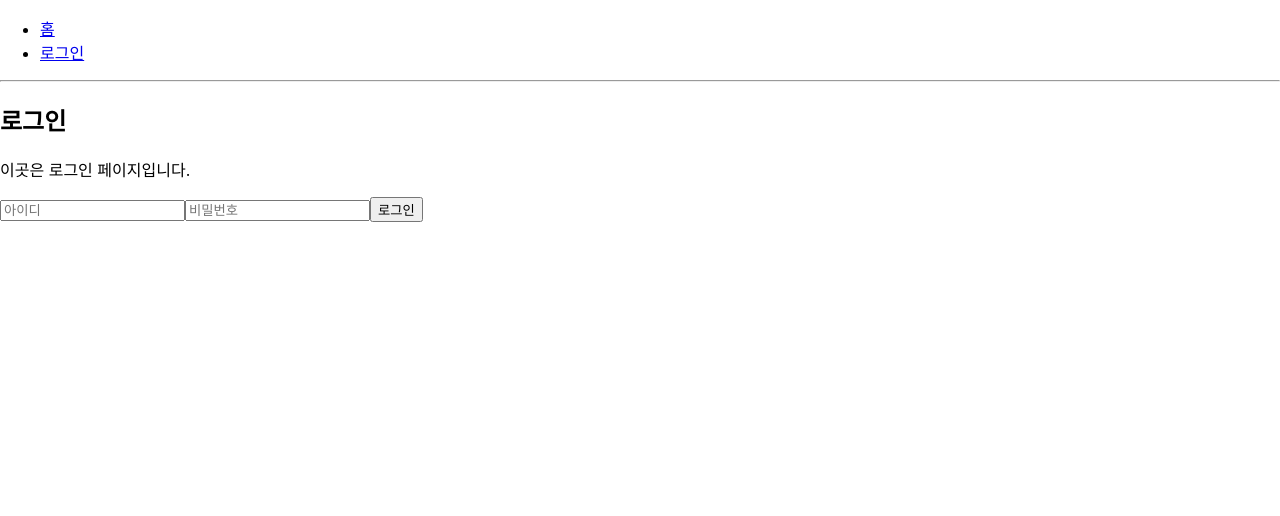
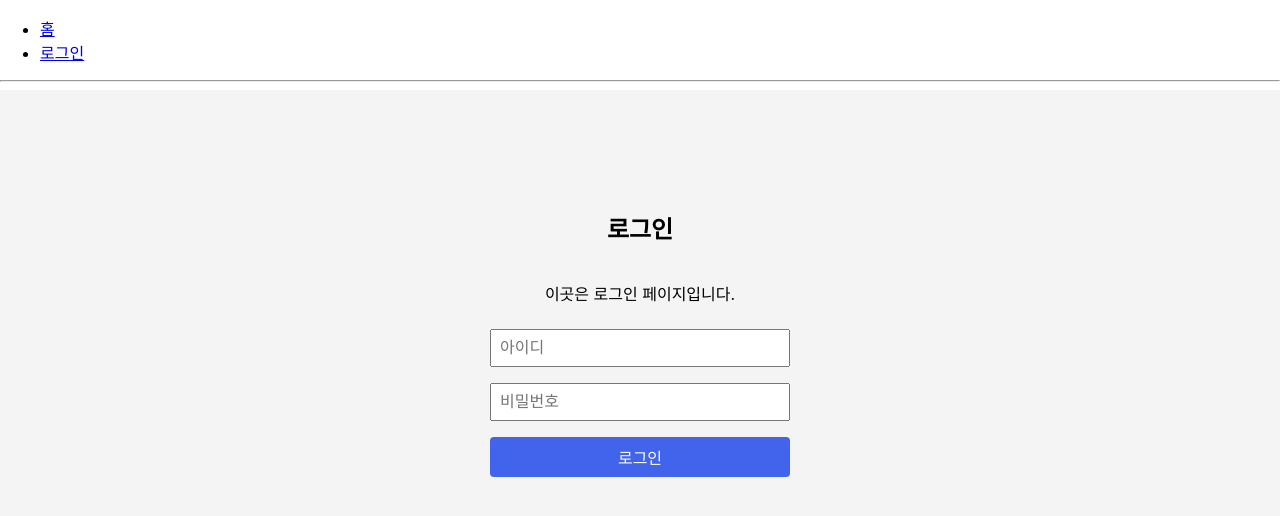
Before and after one commit to nam2626/2024_KH_08_React, a React (Create React App) app in the folder board-app/: page /login in a window 1280 px wide. Shown: the top 516 px of the page. Built offline with nearby package versions, Linux system fonts and the light colour scheme.

Commit message:
로그인 이벤트 처리 axios 작성

```diff
--- a/board-app/src/page/Login.js
+++ b/board-app/src/page/Login.js
@@ -1,13 +1,29 @@
+import { useRef } from 'react';
+import './../css/Login.css';
+import axios from 'axios';
 export default function Login() {
-
+  const id = useRef(null);
+  const pwd = useRef(null);
+  const loginHandler = () => {
+    const data = {
+      id : id.current.value,
+      passwd : pwd.current.value
+    }
+    axios.post('http://localhost:9999/member/login', data)
+    .then(res => {
+      console.log(res.data);
+    }).catch(err => {
+      console.log(err);
+    });
+  }
   return (
     <div className="login-container">
       <h2>로그인</h2>
       <p>이곳은 로그인 페이지입니다.</p>
       <div className="login-form">
-        <input type="text"  placeholder="아이디" />
-        <input type="password" placeholder="비밀번호" />
-        <button type="button">로그인</button>
+        <input type="text" ref={id} placeholder="아이디" />
+        <input type="password" ref={pwd} placeholder="비밀번호" />
+        <button type="button" onClick={loginHandler}>로그인</button>
       </div>
     </div>
 
```
